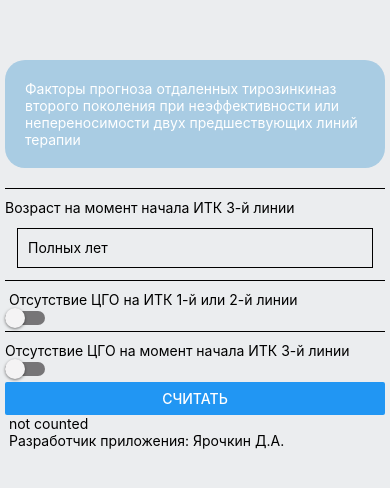
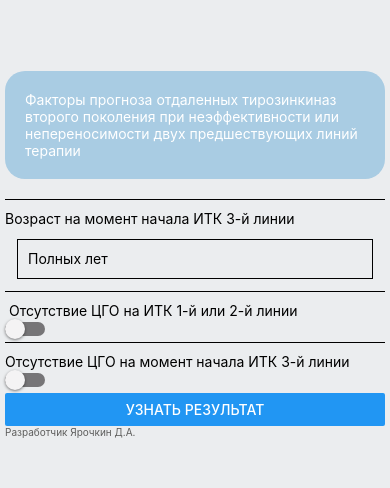
Before and after one commit to yarov475/med, a React Native app: screen / in a window 390 px wide. Shown: the part 168-656 px from the top of the page. Built offline with nearby package versions, Linux system fonts and the light colour scheme.

Commit message:
signature

```diff
--- a/App.js
+++ b/App.js
@@ -1,7 +1,8 @@
 import {StatusBar} from 'expo-status-bar';
 
 import React, {useState} from 'react';
-import {View, Text, Button, StyleSheet,Alert,TextInput, Switch} from 'react-native';
+import {View,Linking, Text, Button, StyleSheet, Alert, TextInput, Switch, BackHandler} from 'react-native';
+import {styles} from "./modules/css";
 
 // ****************************************FACTORS**********************
 // Прогностический фактор
@@ -14,36 +15,40 @@ import {View, Text, Button, StyleSheet,Alert,TextInput, Switch} from 'react-nati
 // 7
 // **************************************************************************
 export default function App() {
-
+    const supportedURL = 'https://vk.com/dkorshunov';
         const [count, setCount] = useState(0);
     const [number, onChangeNumber] = React.useState(null);
 
     const [isEnabled, setIsEnabled] = useState(false);
     const [isEnabled3, setIsEnabled3] = useState(false);
-
-    const showResult = () =>{
-Alert.alert('Результат', modal,    [
+    const showResult = () => {
+        Alert.alert('Результат: ', modal, [
             {
-        text: "Cancel",
-        onPress: () => Alert.alert("Cancel Pressed"),
+                text: "Закрыть",
+                onPress: () => BackHandler.exitApp(),
+                style: "cancel",
+            }, {
+                text: "Заново",
+                onPress: () => {
+                    result = 0
+                },
                 style: "cancel",
             },
-    ]);
+
+        ], {
+            cancelable: true,
+            onDismiss: () => {
+                    result = 0
+                },
+        });
     };
-
-
-
-
-
     const noCgo12 = () => {
         setIsEnabled(previousState => !previousState);
-        setCount(count + 8)
-         console.warn('noCgo12')
+        setCount(count + 8);
     };
-    const antinoCgo12=()=>{
+    const antinoCgo12 = () => {
         setIsEnabled(previousState => !previousState);
-        setCount(count - 8)
-        console.warn('antinoCgo12')
+        setCount(count - 8);
     }
 
     const noCgo3 = () => {
@@ -81,26 +86,15 @@ Alert.alert('Результат', modal,    [
     let resultMes;
     let modal;
     if (result == 0) {
-        resultMes = <Text style={styles.start}
-        >Нажмите считать</Text>
-        modal='Выедите данные '
+        modal = 'Введите данные '
     } else if (result <= 9) {
-        resultMes = <Text style={styles.low}
-        >Низкий риск</Text>
         modal = 'Низкий риск'
     } else if (result > 10 && result <= 15) {
-        resultMes = <Text style={styles.middle}
-        >промежуточный риск</Text>
-         modal='промежуточный риск'
+        modal = 'промежуточный риск'
     } else if (result >= 16) {
-        resultMes = <Text style={styles.high}
-        > высокий риск</Text>
-        modal='высокий риск'
+        modal = 'высокий риск'
     }
-
-
     return (
-
         <View style={styles.container}>
             <StatusBar></StatusBar>
             <Text
@@ -118,12 +112,12 @@ Alert.alert('Результат', modal,    [
                 keyboardType="numeric"
             />
 
-            <Text style={styles.factor}> Отсутствие ЦГО на ИТК 1-й или 2-й линии  </Text>
+            <Text style={styles.factor}> Отсутствие ЦГО на ИТК 1-й или 2-й линии </Text>
             <Text><Switch style={styles.switch}
                           trackColor={{false: "#767577", true: "#81b0ff"}}
                           thumbColor={isEnabled ? "#f5dd4b" : "#f4f3f4"}
                           ios_backgroundColor="#3e3e3e"
-                    onValueChange={isEnabled ?  antinoCgo12: noCgo12}
+                          onValueChange={isEnabled ? antinoCgo12 : noCgo12}
                           value={isEnabled}
             /></Text>
 
@@ -136,90 +130,21 @@ Alert.alert('Результат', modal,    [
                           ios_backgroundColor="#3e3e3e"
                           onValueChange={noCgo3}
                           value={isEnabled3}
-                    onValueChange={isEnabled3 ?  antiNoCgo3: noCgo3}
-
+                          onValueChange={isEnabled3 ? antiNoCgo3 : noCgo3}
             /></Text>
 
 
             <Button
                 onPress={showResult}
-                title="Считать"
+                title="Узнать результат"
             />
 
+            <Text style={styles.signature}>
+                Разработчик Ярочкин Д.А.
+             </Text>
 
-            <Text id = 'resultStatementID'> not counted</Text>
-
-
-            {/*{resultMes}*/}
-
-
-            <Text> Разработчик приложения: Ярочкин Д.А.</Text>
         </View>
 
     );
 
 }
-
-const styles = StyleSheet.create({
-    container: {
-
-        flex: 1,
-        backgroundColor: '#EBEDEF',
-        padding: 5,
-        justifyContent: 'center',
-    },
-    input: {
-        height: 40,
-        margin: 12,
-        borderWidth: 1,
-        padding: 10,
-        borderBottomWidth: 1,
-    },
-    header: {
-        alignItems: 'center',
-        backgroundColor: '#A9CCE3',
-        borderRadius: 20,
-        padding: 20,
-        color: 'white',
-        marginBottom: 20,
-
-    },
-    factor: {
-        display:"flex",
-        paddingTop: 10,
-        borderTopWidth: 1,
-    },
-    switch: {
-        justifyContent: "flex-start",
-    },
-    start: {
-        backgroundColor: '#F7DC6F',
-        fontSize: 20,
-        margin: 0,
-        padding: 20,
-        textAlign: 'center'
-    },
-    low: {
-        backgroundColor: '#F4ECF7',
-        fontSize: 20,
-        margin: 0,
-        padding: 20,
-        textAlign: 'center'
-    },
-    middle: {
-        backgroundColor: '#E8DAEF',
-        fontSize: 20,
-        margin: 0,
-        padding: 20,
-        textAlign: 'center'
-
-    },
-    high: {
-        backgroundColor: '#A569BD',
-        fontSize: 20,
-        margin: 0,
-        padding: 20,
-        textAlign: 'center'
-    }
-
-});
--- /dev/null
+++ b/modules/css.js
@@ -0,0 +1,69 @@
+import {StyleSheet} from "react-native";
+
+export const styles = StyleSheet.create({
+    container: {
+
+        flex: 1,
+        backgroundColor: '#EBEDEF',
+        padding: 5,
+        justifyContent: 'center',
+    },
+    input: {
+        height: 40,
+        margin: 12,
+        borderWidth: 1,
+        padding: 10,
+        borderBottomWidth: 1,
+    },
+    header: {
+        alignItems: 'center',
+        backgroundColor: '#A9CCE3',
+        borderRadius: 20,
+        padding: 20,
+        color: 'white',
+        marginBottom: 20,
+
+    },
+    factor: {
+        display: "flex",
+        paddingTop: 10,
+        borderTopWidth: 1,
+    },
+    switch: {
+        justifyContent: "flex-start",
+    },
+    start: {
+        backgroundColor: '#F7DC6F',
+        fontSize: 20,
+        margin: 0,
+        padding: 20,
+        textAlign: 'center'
+    },
+    low: {
+        backgroundColor: '#F4ECF7',
+        fontSize: 20,
+        margin: 0,
+        padding: 20,
+        textAlign: 'center'
+    },
+    middle: {
+        backgroundColor: '#E8DAEF',
+        fontSize: 20,
+        margin: 0,
+        padding: 20,
+        textAlign: 'center'
+
+    },
+    high: {
+        backgroundColor: '#A569BD',
+        fontSize: 20,
+        margin: 0,
+        padding: 20,
+        textAlign: 'center'
+    },
+    signature:{
+        color:'#5E5E5D',
+        fontSize:10,
+    }
+
+});
```
Lines whose indentation alone changed are shown as unchanged.
